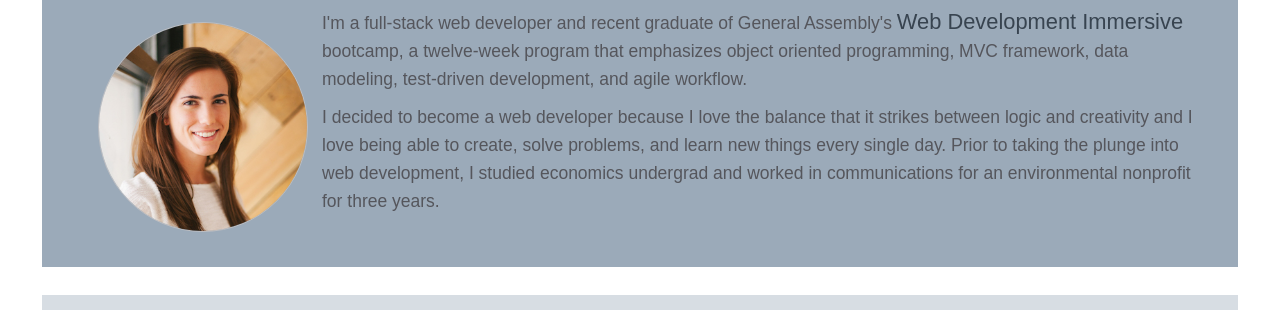
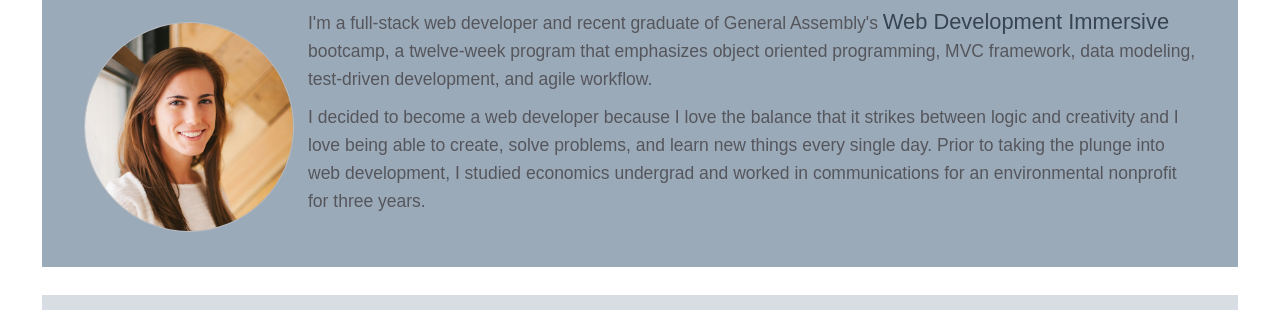
Before and after one commit to leighvarley/leighvarley.github.io, a plain HTML site: page index.html in a window 1280 px wide. Shown: the part 232-542 px from the top of the page. Drawn offline with nearby package versions, Linux system fonts and the light colour scheme; a web font is replaced by a local one.

Commit message:
adjusted image alignment

```diff
--- a/css/style.scss
+++ b/css/style.scss
@@ -84,7 +84,7 @@ body {
 
 //Image
 img {
-  margin: 1em;
+  margin: 1em 1em 1em 0;
   border: 0.1em solid $portfolio-gray;
   border-radius: 50%;
   float: left;
```
Also changed, not shown: css/style.css.
